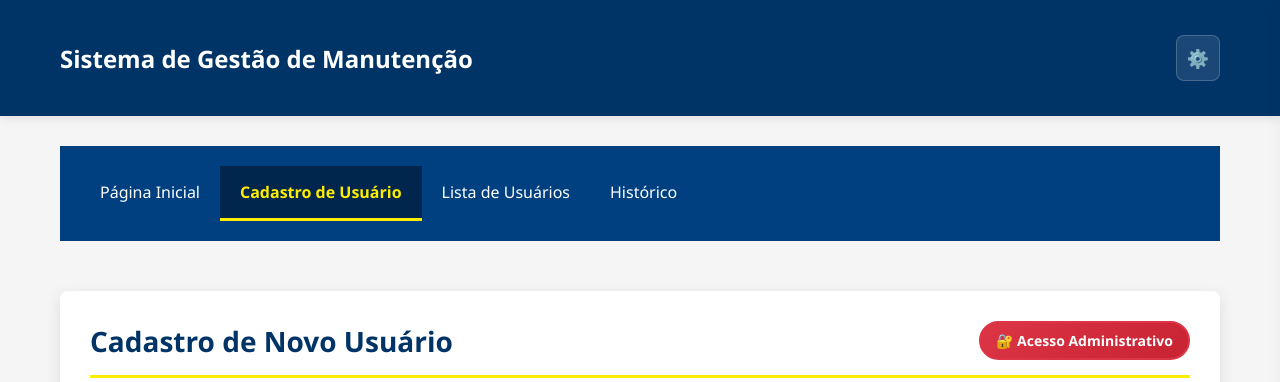
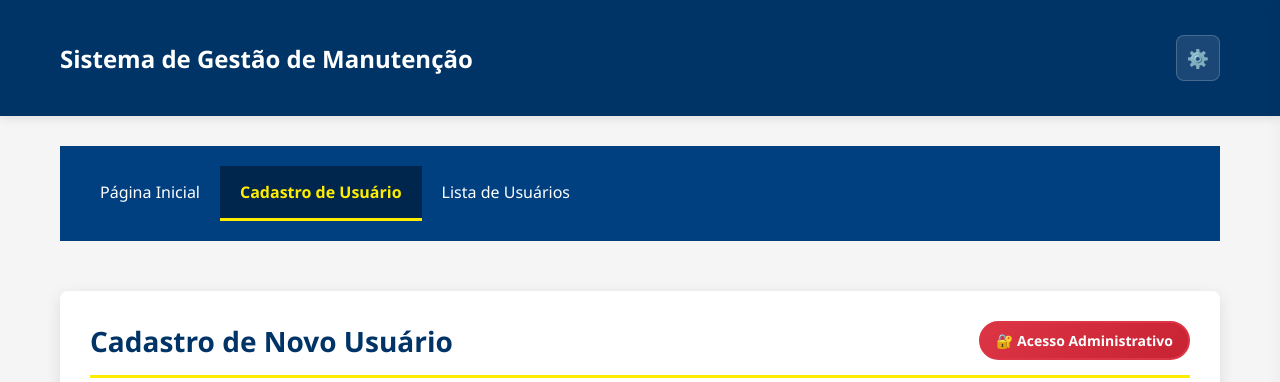
Before and after one commit to LuciosSB/sistema-de-gerenciamento-controle, a Flask app: page /cadastro_usuario in a window 1280 px wide. Shown: the top 382 px of the page. Run offline with Flask 3, Linux system fonts and the light colour scheme; a user stored in the database is signed in.

```diff
--- a/templates/atualizar_cadastro.html
+++ b/templates/atualizar_cadastro.html
@@ -9,7 +9,6 @@
                 <li><a href="{{ url_for('exibir_index') }}">Página Inicial</a></li>
                 <li><a href="{{ url_for('cadastro_usuario') }}">Cadastro de Usuário</a></li>
                 <li class="active"><a href="{{ url_for('lista_usuarios') }}">Lista de Usuários</a></li>
-                <li><a href="{{ url_for('historico') }}">Histórico</a></li>
             </ul>
         </div>
     </nav>
--- a/templates/cadastro_usuario.html
+++ b/templates/cadastro_usuario.html
@@ -9,7 +9,6 @@
                 <li><a href="{{ url_for('exibir_index') }}">Página Inicial</a></li>
                 <li class="active"><a href="{{ url_for('cadastro_usuario') }}">Cadastro de Usuário</a></li>
                 <li><a href="{{ url_for('lista_usuarios') }}">Lista de Usuários</a></li>
-                <li><a href="{{ url_for('historico') }}">Histórico</a></li>
             </ul>
         </div>
     </nav>
--- a/templates/lista_usuarios.html
+++ b/templates/lista_usuarios.html
@@ -9,7 +9,6 @@
                 <li><a href="{{ url_for('exibir_index') }}">Página Inicial</a></li>
                 <li><a href="{{ url_for('cadastro_usuario') }}">Cadastro de Usuários</a></li>
                 <li class="active"><a href="{{ url_for('lista_usuarios') }}">Lista de Usuários</a></li>
-                <li><a href="{{ url_for('historico') }}">Historico</a></li>
             </ul>
         </div>
     </nav>
--- a/templates/saida.html
+++ b/templates/saida.html
@@ -1,3 +1,5 @@
+<!-- Essa pagina esta sem funcionamento, por enquanto não é cbom utilizar ela, por enquanto -->
+
 {% extends "base.html" %}
 
 {% block title %}Saída de Produtos{% endblock %}
```
